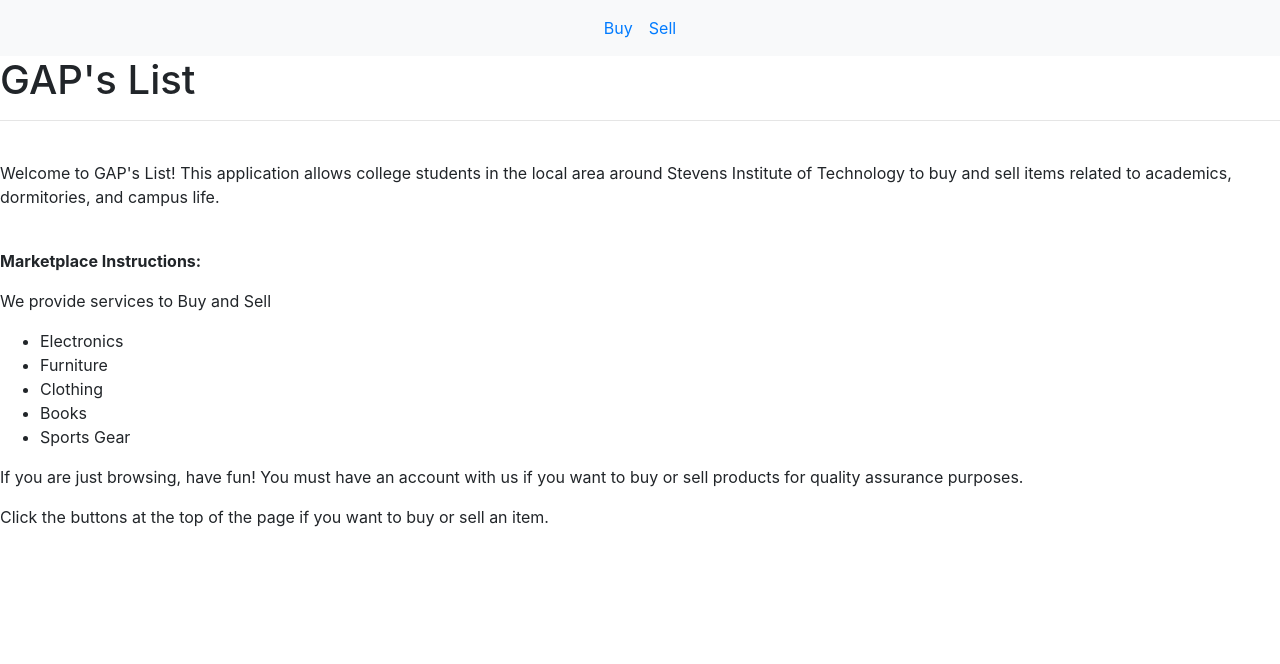
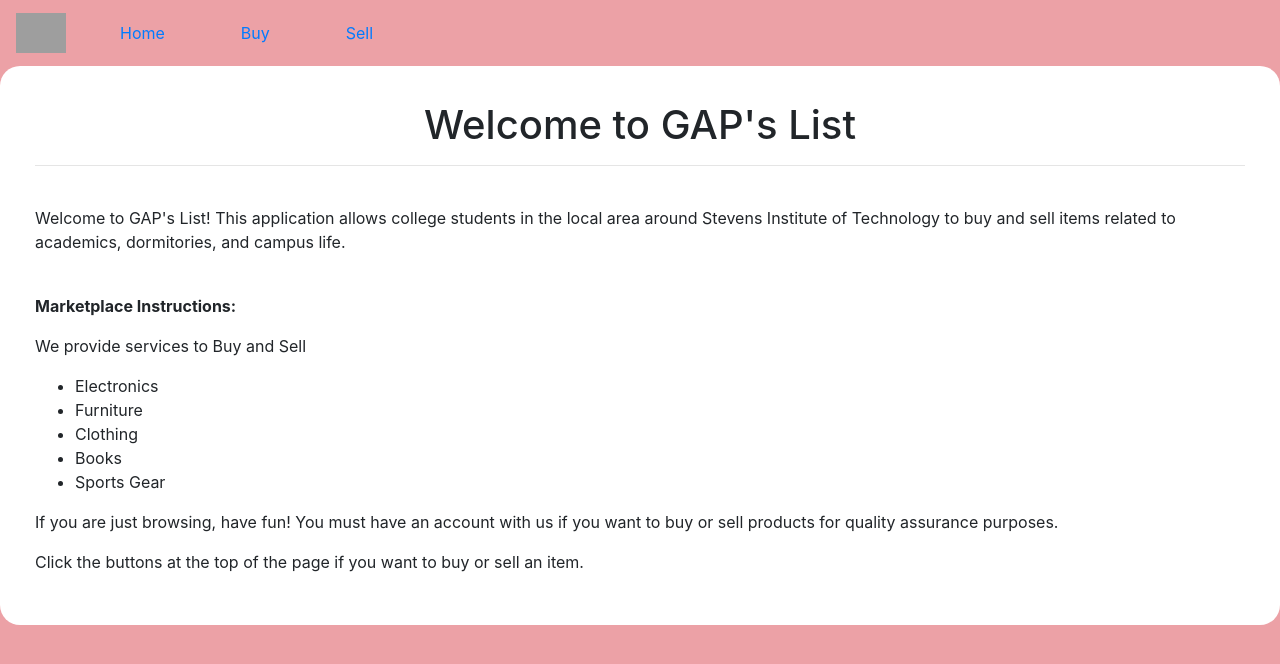
Before and after one commit to Arceus1ooo/Exchange4Students, a Flask app: page / in a window 1280 px wide. Shown: the top 664 px of the page. Run offline with Flask 2, Linux system fonts and the light colour scheme; some libraries are stand-ins or nearby versions; grey boxes are pictures that could not be loaded.

Commit message:
Added some styling

```diff
--- a/templates/base.html
+++ b/templates/base.html
@@ -9,9 +9,46 @@
     <script src="{{url_for('static', filename='js/main.js')}}"></script>
     <title>GAP's List</title>
     <link rel='shortcut icon' href='#'>
+    <style>
+        body {
+          background-color: #eca1a6;
+          background-repeat: no-repeat;
+          background-size: cover;
+          background-position: center;
+          background-attachment: fixed;
+        }
+        .navbar-color {
+            background-color: transparent;
+        }
+        .navbar-nav > li{
+            padding-left:30px;
+            padding-right:30px;
+        }
+        .content {
+            background: white;
+            padding: 35px;
+            border-radius: 20px;
+        }
+    </style>
     {% block head %} {% endblock %}
 </head>
 <body>
+    <nav class="navbar navbar-expand-sm navbar-color">
+        <a class = "navbar-brand" href = "/"><img src = "https://web.stevens.edu/news/newspoints/brand-logos/2020/Circular/Stevens-Circular-Logo-2020_4C.png" alt = "Stevens Logo" style = "width:50px;height:40px;"></a>
+        <div class = "collapse navbar-collapse" id = "navbarNav">
+            <ul class="navbar-nav">
+                <li class = "nav-item">
+                    <a class = "nav-link" href="/">Home</a>
+                </li>
+                <li class="nav-item">
+                    <a class="nav-link" href="buy">Buy</a>
+                </li>
+                <li class="nav-item">
+                    <a class="nav-link" href="sell">Sell</a>
+                </li>
+            </ul>
+        </div>
+      </nav>
     {% block body %} {% endblock %}
 </body>
 </html>
--- a/templates/index.html
+++ b/templates/index.html
@@ -5,18 +5,9 @@
 {% endblock %}
 
 {% block body %}
-<nav class="navbar navbar-expand-sm bg-light justify-content-center">
-    <ul class="navbar-nav">
-      <li class="nav-item">
-        <a class="nav-link" href="buy">Buy</a>
-      </li>
-      <li class="nav-item">
-        <a class="nav-link" href="sell">Sell</a>
-      </li>
-    </ul>
-  </nav>
 
-<h1>GAP's List</h1>
+<div class = "content">
+  <h1 class = "text-center">Welcome to GAP's List</h1>
   <hr><br>
   <p>
     Welcome to GAP's List! This application allows college
@@ -42,4 +33,6 @@
   <p>Click the buttons at the top of the page if you want to
       buy or sell an item.
   </p>
+</div>
+
 {% endblock %}
--- a/templates/postItem.html
+++ b/templates/postItem.html
@@ -15,7 +15,7 @@
 <h1>Create a Listing</h1>
 
 
-<form method="POST" action="/sell/post/confirmation">
+<form class = "content" method="POST" action="/sell/post/confirmation">
 &emsp; Confirm Product Type: <input type="text" id="prodTyp" name="prodTyp">
 <br>
 <br>
```
Lines whose indentation alone changed are shown as unchanged.
